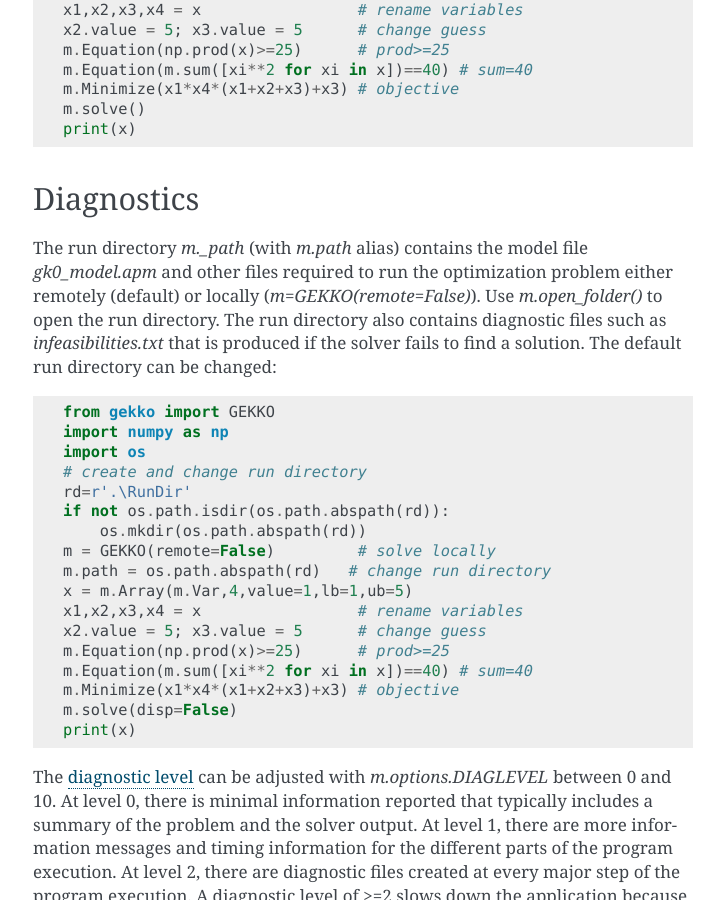
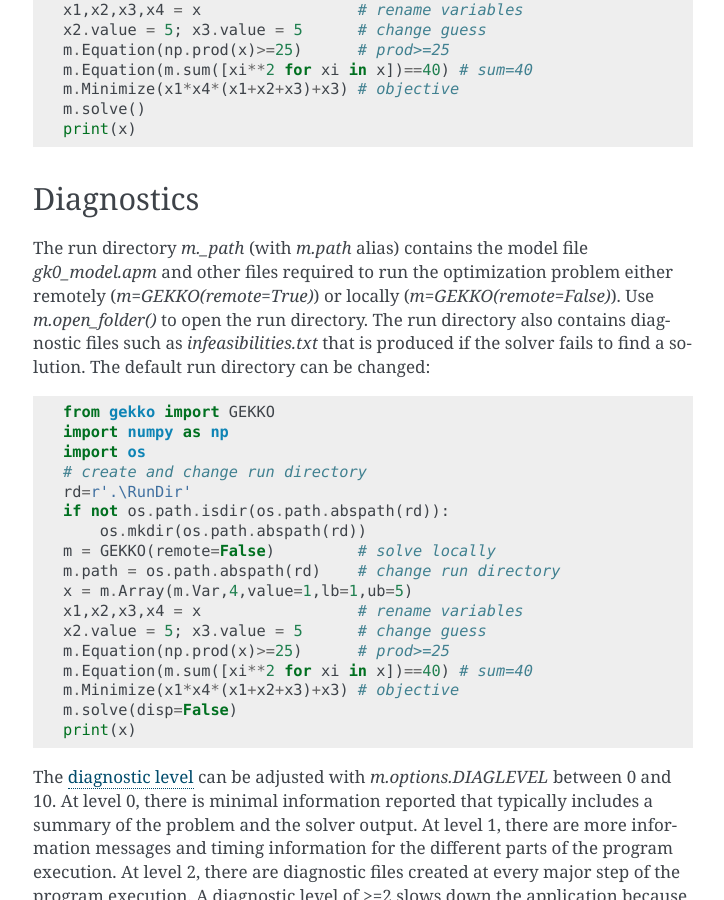
Before and after one commit to BYU-PRISM/GEKKO, a Sphinx documentation site: the page built from docs/quick_start.rst, in a window 1280 px wide and 900 px high, scrolled down 4998 px. Shown: the whole window, without its empty margins (387-1111 px from the left). Built offline with Sphinx 7.4.7, drawn with Linux system fonts in a browser that asks for light colours.

Commit message:
Update quick_start.rst

```diff
--- a/docs/quick_start.rst
+++ b/docs/quick_start.rst
@@ -245,7 +245,7 @@ Diagnostics
 --------------------
 
 The run directory `m._path` (with `m.path` alias) contains the model file `gk0_model.apm` and other files required
-to run the optimization problem either remotely (default) or locally (`m=GEKKO(remote=False)`).
+to run the optimization problem either remotely (`m=GEKKO(remote=True)`) or locally (`m=GEKKO(remote=False)`).
 Use `m.open_folder()` to open the run directory. The run directory also contains diagnostic files
 such as `infeasibilities.txt` that is produced if the solver fails to find a solution. The default
 run directory can be changed::
@@ -258,7 +258,7 @@ run directory can be changed::
     if not os.path.isdir(os.path.abspath(rd)):
         os.mkdir(os.path.abspath(rd))
     m = GEKKO(remote=False)         # solve locally
-    m.path = os.path.abspath(rd)   # change run directory
+    m.path = os.path.abspath(rd)    # change run directory
     x = m.Array(m.Var,4,value=1,lb=1,ub=5)
     x1,x2,x3,x4 = x                 # rename variables
     x2.value = 5; x3.value = 5      # change guess
```
